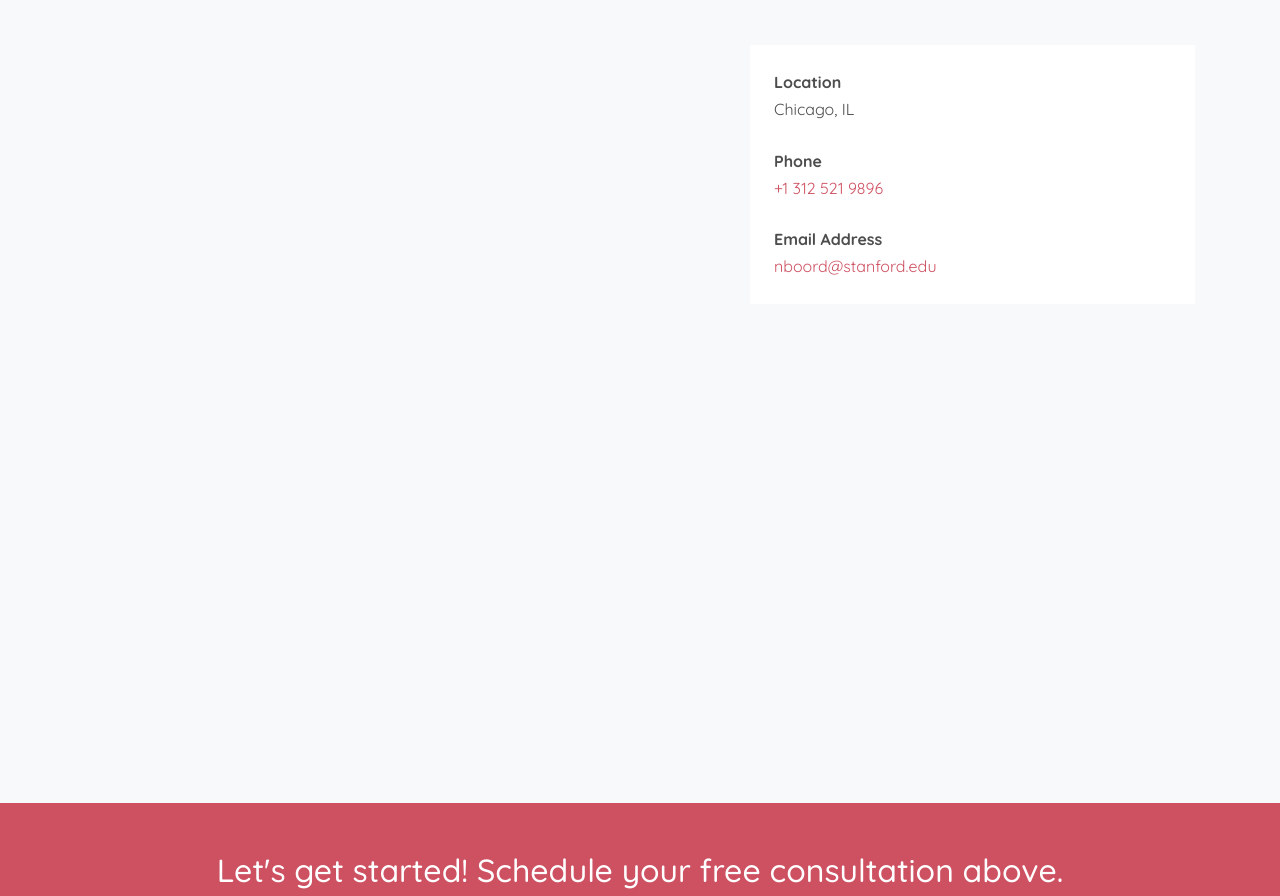
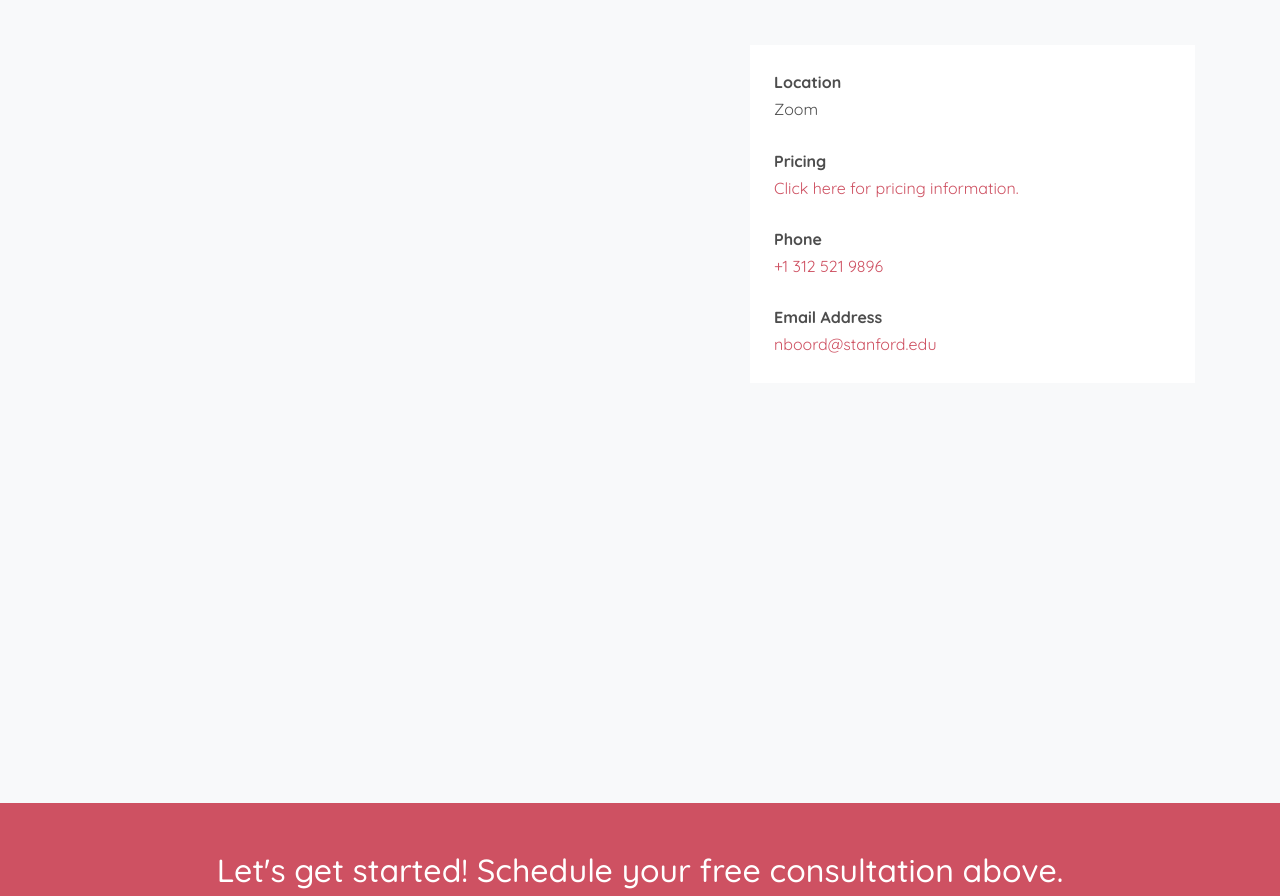
Before and after one commit to ninastutoring/ninastutoring, a plain HTML site: page index.html in a window 1280 px wide. Shown: the part 4062-4958 px from the top of the page. Drawn offline with Linux system fonts and the light colour scheme; a script that the page names is missing; files whose address does not match are found by name.

Commit message:
Update index.html

```diff
--- a/index.html
+++ b/index.html
@@ -681,7 +681,10 @@
 
             <div class="p-4 mb-3 bg-white">
               <p class="mb-0 font-weight-bold">Location</p>
-              <p class="mb-4">Chicago, IL</p>
+              <p class="mb-4">Zoom</p>
+
+              <p class="mb-0 font-weight-bold">Pricing</p>
+              <p class="mb-4"><a href = "https://docs.google.com/spreadsheets/d/1o1DnlGUODxCBP3qaq1-VTe9d-rjpbYpPb34PehGmeDc/edit?usp=sharing">Click here for pricing information.</a></p>
 
               <p class="mb-0 font-weight-bold">Phone</p>
               <p class="mb-4"><a href="#">+1 312 521 9896</a></p>
```
